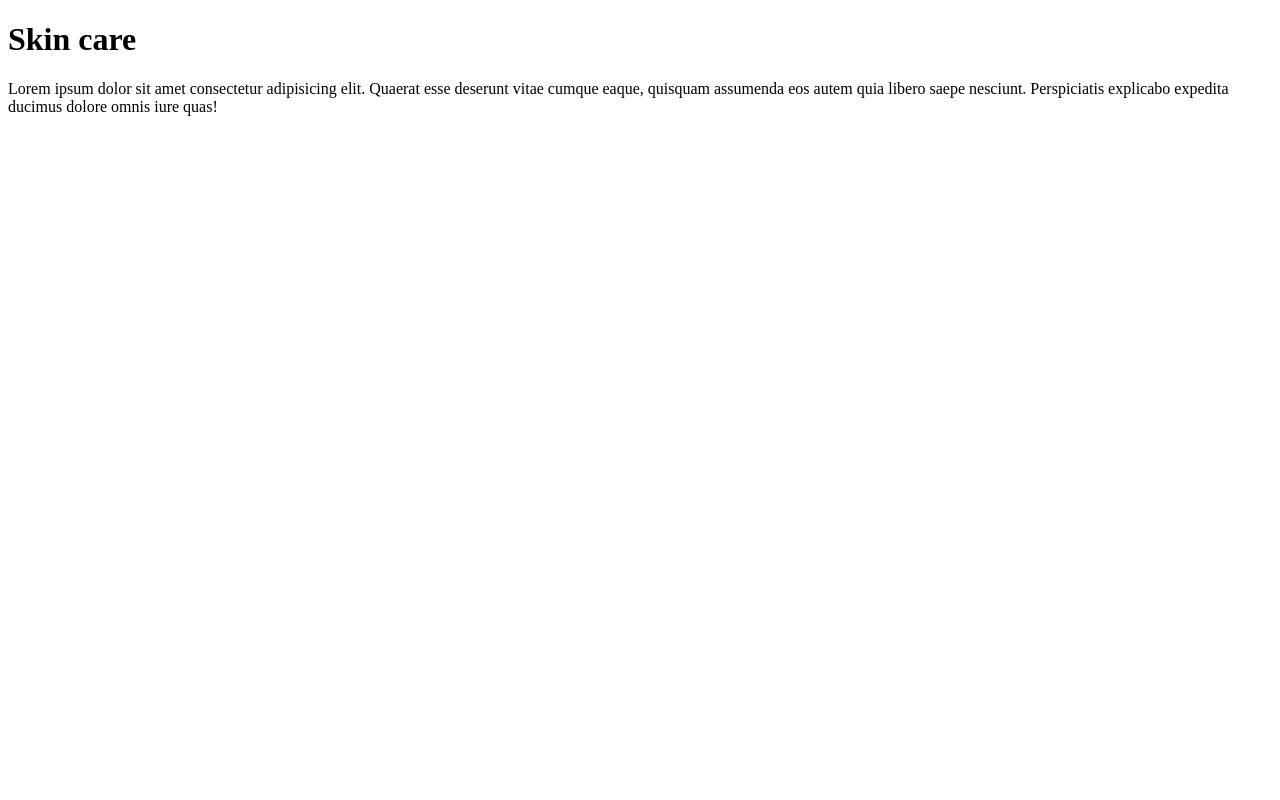
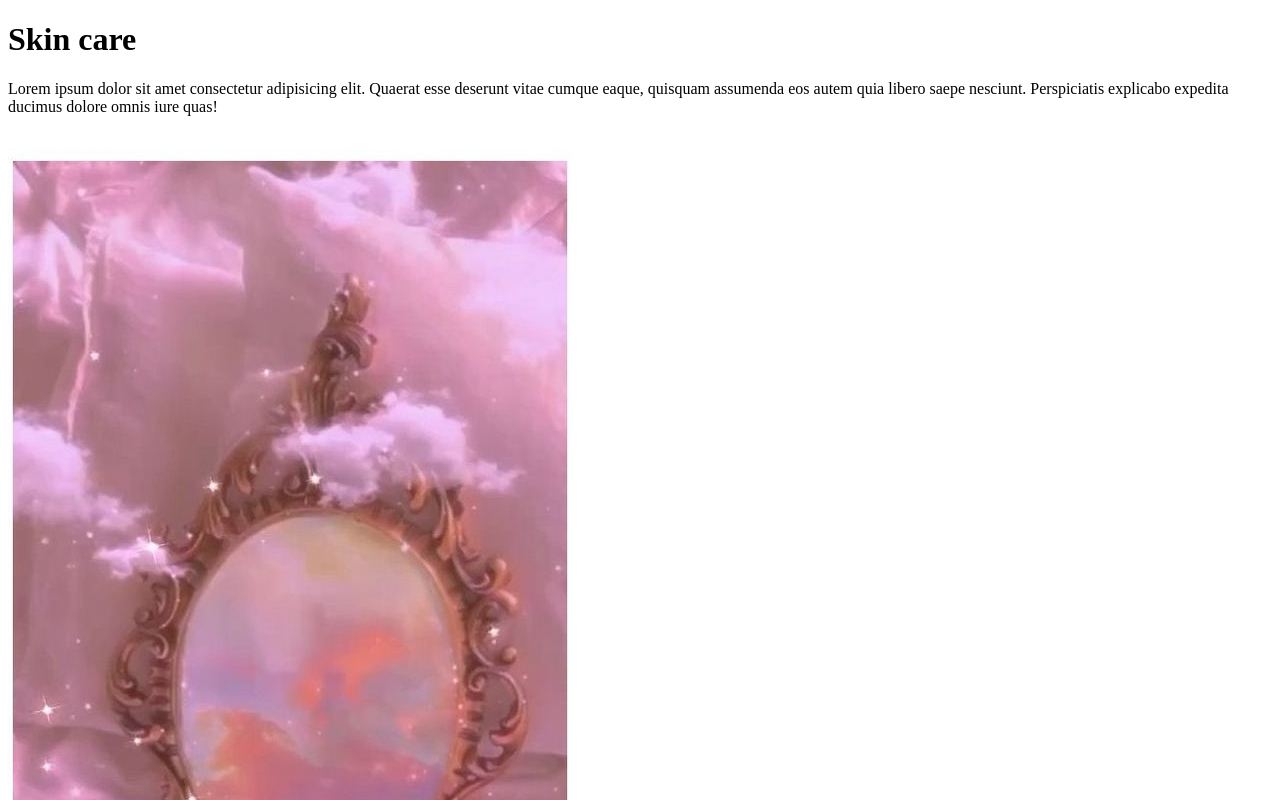
Before and after one commit to SamiaRhman/Simple_Project, a plain HTML site: page index.html in a window 1280 px wide. Shown: the top 800 px of the page. Drawn offline with Linux system fonts and the light colour scheme.

Commit message:
Added new image in our web site

```diff
--- a/index.html
+++ b/index.html
@@ -10,5 +10,7 @@
      <p>
          Lorem ipsum dolor sit amet consectetur adipisicing elit. Quaerat esse deserunt vitae cumque eaque, quisquam assumenda eos autem quia libero saepe nesciunt. Perspiciatis explicabo expedita ducimus dolore omnis iure quas!
      </p>
+
+     <img src="images/background.jpg" alt="">
 </body>
 </html>
```
Also changed, not shown: images/background.jpg (added).
